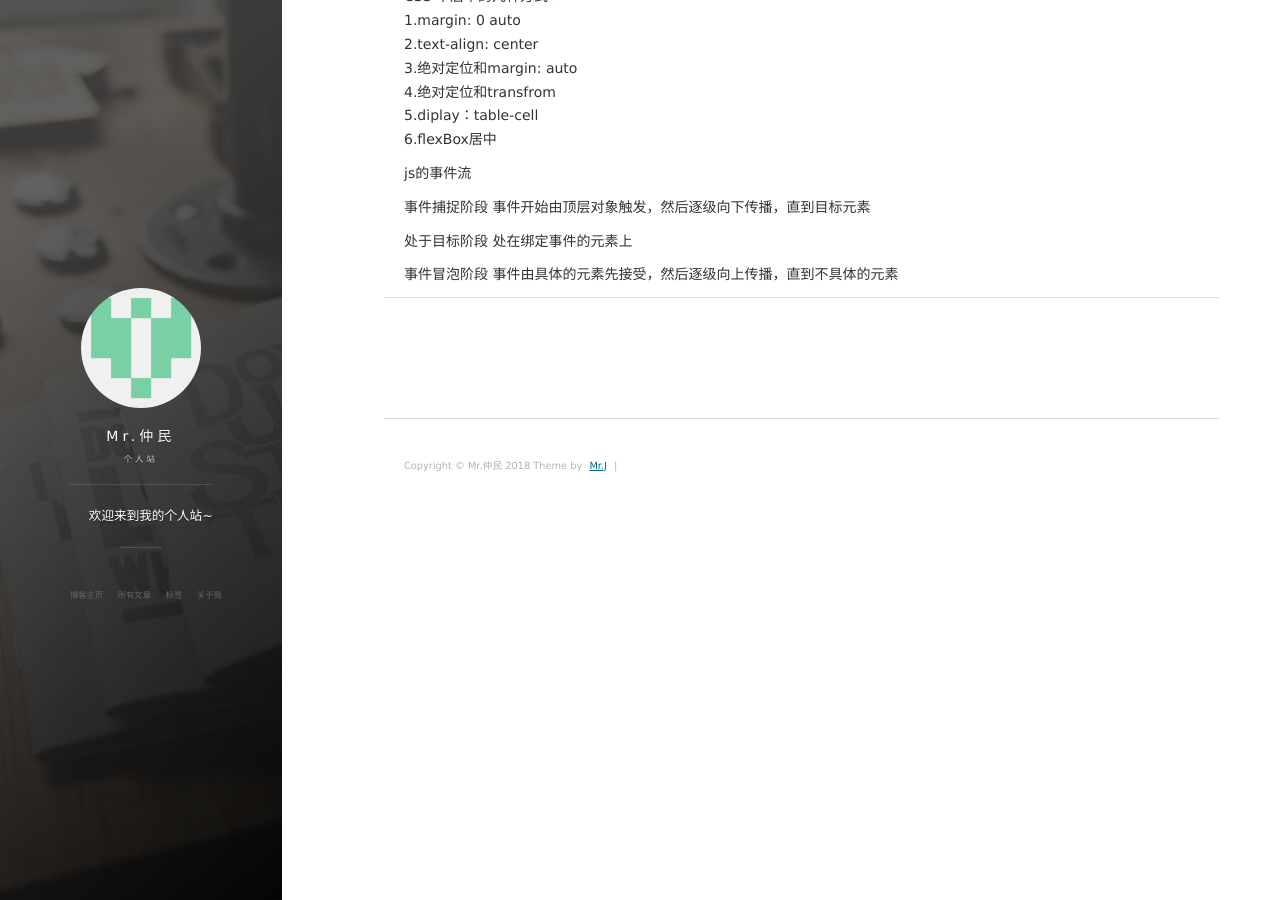
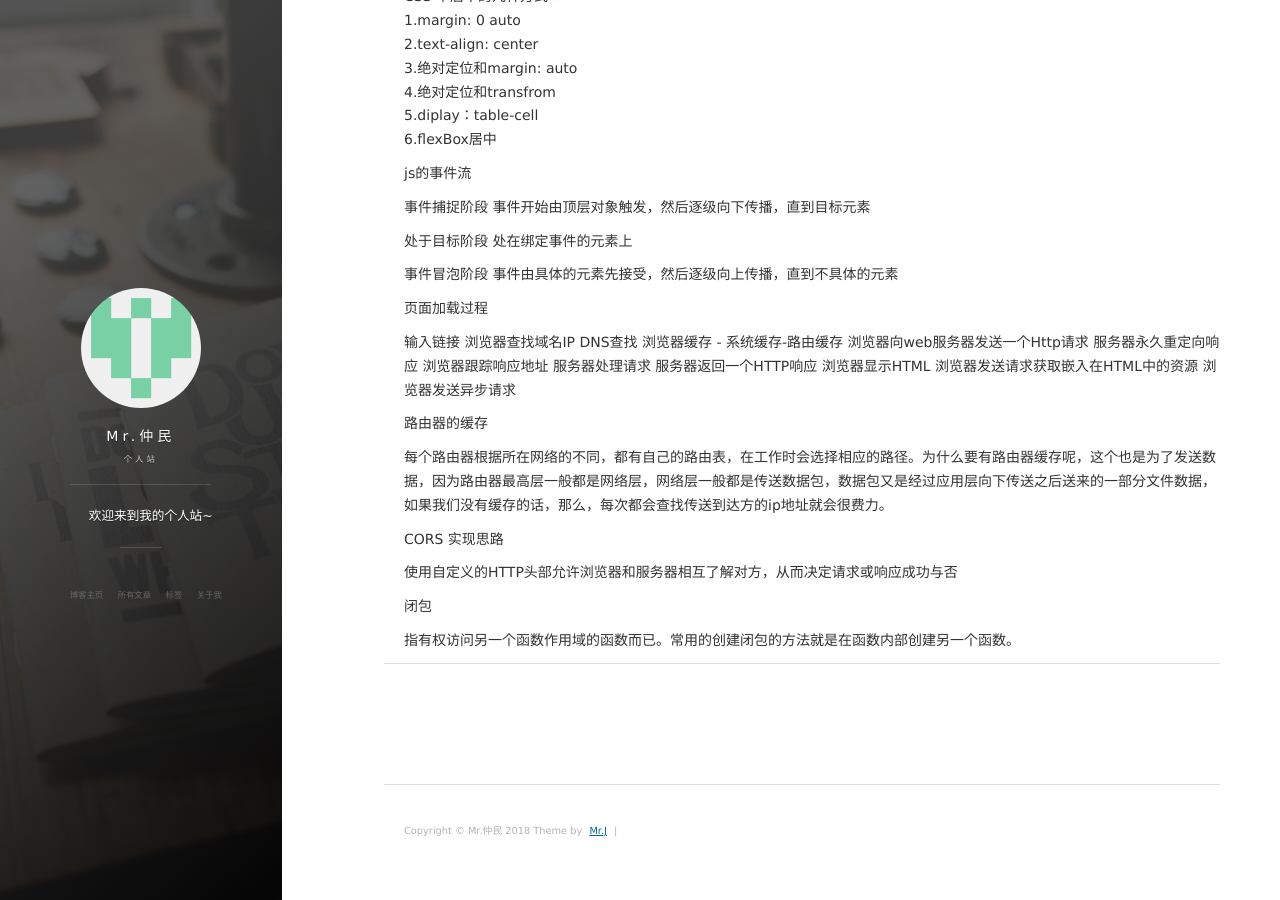
Before and after one commit to qq282126990/qq282126990.github.com, a Jekyll site: the page built from _posts/2018-03-23-23.md, in a window 1280 px wide and 900 px high, scrolled down 14378 px. Built offline with Jekyll 4.4.1, drawn with Linux system fonts in a browser that asks for light colours; nearby versions of some CDN libraries.

Commit message:
no message

```diff
--- a/_posts/2018-03-23-23.md
+++ b/_posts/2018-03-23-23.md
@@ -766,3 +766,34 @@ js的事件流
 
 事件冒泡阶段
 事件由具体的元素先接受，然后逐级向上传播，直到不具体的元素
+
+
+页面加载过程
+
+输入链接
+浏览器查找域名IP
+DNS查找
+浏览器缓存 - 系统缓存-路由缓存
+浏览器向web服务器发送一个Http请求
+服务器永久重定向响应
+浏览器跟踪响应地址
+服务器处理请求
+服务器返回一个HTTP响应
+浏览器显示HTML
+浏览器发送请求获取嵌入在HTML中的资源
+浏览器发送异步请求
+
+
+路由器的缓存
+
+每个路由器根据所在网络的不同，都有自己的路由表，在工作时会选择相应的路径。为什么要有路由器缓存呢，这个也是为了发送数据，因为路由器最高层一般都是网络层，网络层一般都是传送数据包，数据包又是经过应用层向下传送之后送来的一部分文件数据，如果我们没有缓存的话，那么，每次都会查找传送到达方的ip地址就会很费力。
+
+
+
+CORS 实现思路
+
+使用自定义的HTTP头部允许浏览器和服务器相互了解对方，从而决定请求或响应成功与否
+
+闭包
+
+指有权访问另一个函数作用域的函数而已。常用的创建闭包的方法就是在函数内部创建另一个函数。
```
